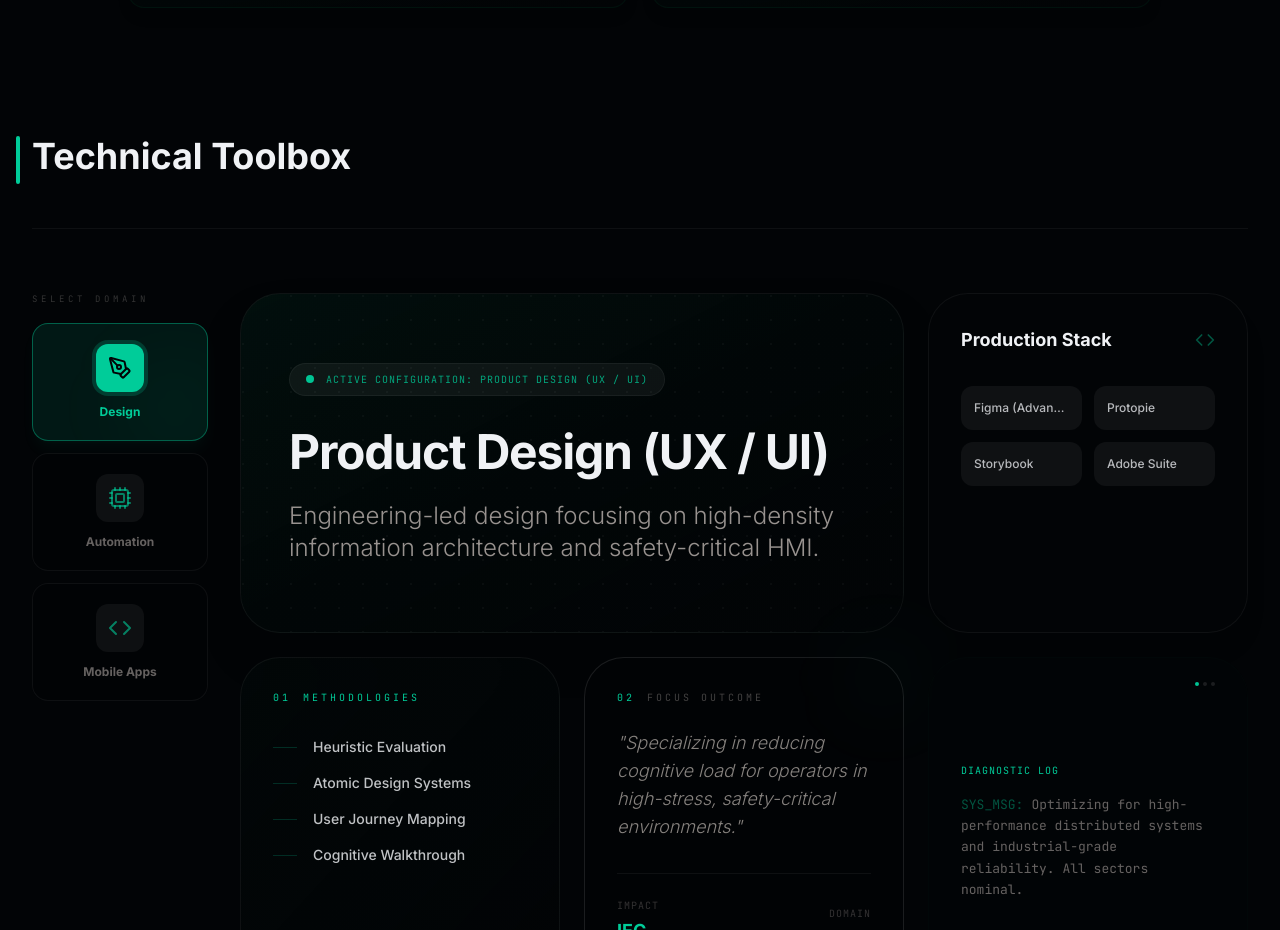
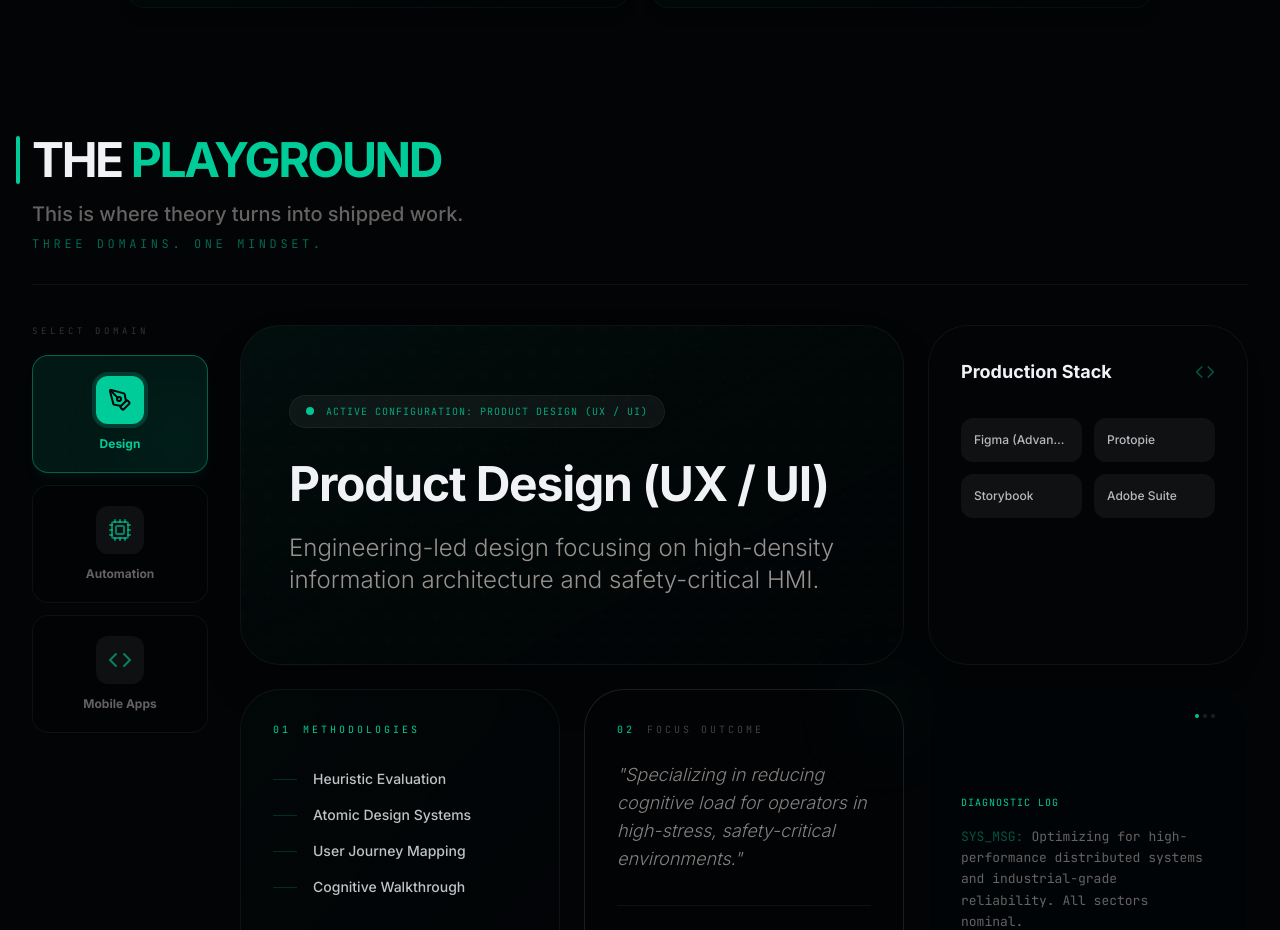
Before and after one commit to kanoonhazan/hazans-gix, a React (Vite) app: page /about in a window 1280 px wide. Shown: the part 1762-2692 px from the top of the page. Built offline with nearby package versions, Linux system fonts and the light colour scheme.

Commit message:
Rename Technical Toolbox to THE PLAYGROUND and add mission statements

```diff
--- a/pages/About.tsx
+++ b/pages/About.tsx
@@ -183,15 +183,23 @@ const About: React.FC = () => {
         </div>
       </div>
 
-      {/* Technical Proficiency Playground */}
+      {/* THE PLAYGROUND - Technical Domains */}
       <div className="mb-20 md:mb-32 opacity-0 animate-fade-in-up delay-300 relative">
         {/* Section Header */}
-        <div className="flex flex-col md:flex-row md:items-end justify-between mb-16 border-b border-white/5 pb-10 gap-6">
+        <div className="flex flex-col md:flex-row md:items-end justify-between mb-10 border-b border-white/5 pb-8 gap-6">
           <div className="relative">
             <div className="absolute -left-4 top-0 w-1 h-12 bg-caribbeanGreen rounded-full hidden md:block"></div>
-            <h2 className="text-3xl md:text-4xl font-bold text-antiFlashWhite flex items-center mb-3">
-              Technical Toolbox
+            <h2 className="text-3xl md:text-5xl font-bold text-antiFlashWhite mb-4 tracking-tighter uppercase leading-none">
+              THE <span className="text-caribbeanGreen font-black">PLAYGROUND</span>
             </h2>
+            <div className="space-y-2">
+              <p className="text-stone/60 text-lg md:text-xl font-medium leading-relaxed">
+                This is where theory turns into shipped work.
+              </p>
+              <p className="text-caribbeanGreen/50 text-[10px] md:text-xs font-mono tracking-[0.3em] uppercase">
+                Three domains. One mindset.
+              </p>
+            </div>
           </div>
         </div>
 
```
